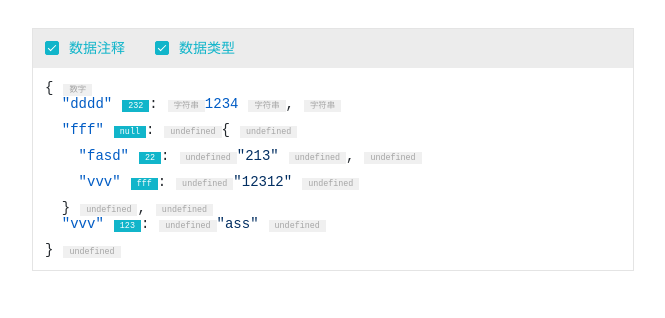
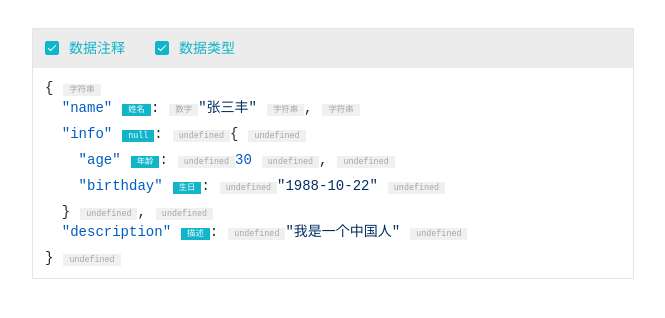
Before and after one commit to easyapi/easyapi-data-view, a Vue app: page / in a window 1280 px wide. Shown: the top 318 px of the page, without its empty margins (68-733 px from the left). Built offline with nearby package versions, Linux system fonts and the light colour scheme.

Commit message:
build:第三方包版本升级

```diff
--- a/example/App.vue
+++ b/example/App.vue
@@ -17,45 +17,42 @@
     return {
       commentData: [
         {
-            name: "dddd",
-            remark: "232",
+          name: "name",
+          remark: "姓名",
           childParams: []
         },
         {
-            name: "fff",
+          name: "info",
           remark: null,
           childParams: [
             {
-                name: "fasd",
-                remark: "22",
+              name: "age",
+              remark: "年龄",
               childParams: []
             },
             {
-                name: "vvv",
-                remark: "fff",
+              name: "birthday",
+              remark: "生日",
               childParams: []
             }
           ]
         },
         {
-            name: "vvv",
-            remark: "123",
+          name: "description",
+          remark: "描述",
           childParams: []
         }
       ],
       jsonData: {
-          dddd: 1234,
-          fff: {
-            fasd: "213",
-            vvv: "12312"
+        name: "张三丰",
+        info: {
+          age: 30,
+          birthday: "1988-10-22"
         },
-          vvv: "ass"
+        description: "我是一个中国人"
       }
     };
   },
-    methods: {},
-    mounted: function () {
-    }
 };
 </script>
 
--- a/src/utils/index.js
+++ b/src/utils/index.js
@@ -64,8 +64,7 @@ let formatJson = function (txt, compress /*是否为压缩模式*/) {
       );
     }
   };
-  var isLast = true,
-    indent = 0;
+  var isLast = true, indent = 0;
   notify("", data, isLast, indent, false);
   return draw.join("");
 };
--- a/webpack.config.js
+++ b/webpack.config.js
@@ -15,7 +15,8 @@ config.output = {
 
 config.devtool = 'inline-source-map';
 config.devServer = {
-  contentBase: './dist'
+  static: false
+  // contentBase: './dist'
 };
 
 config.plugins = config.plugins.concat([
```
Also changed, not shown: package.json (+16 -16 lines). Lines whose indentation alone changed are shown as unchanged.
